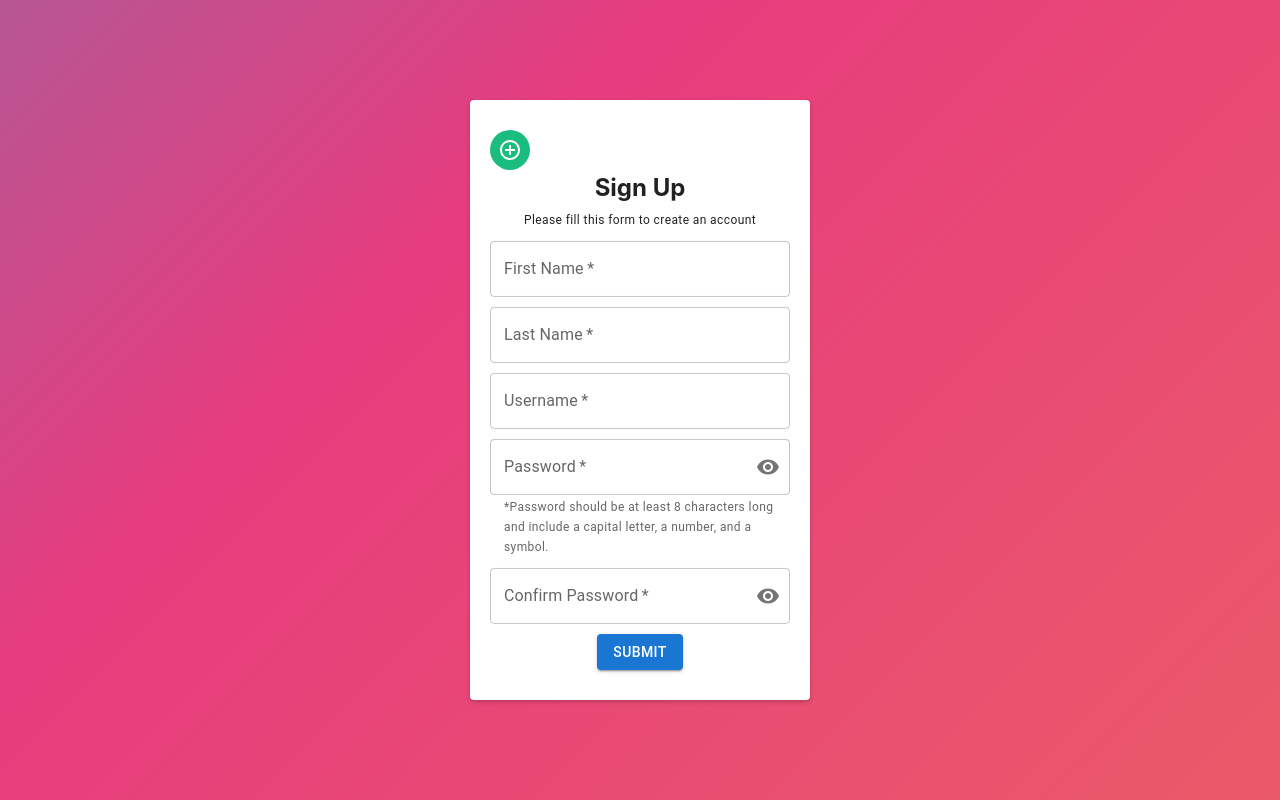
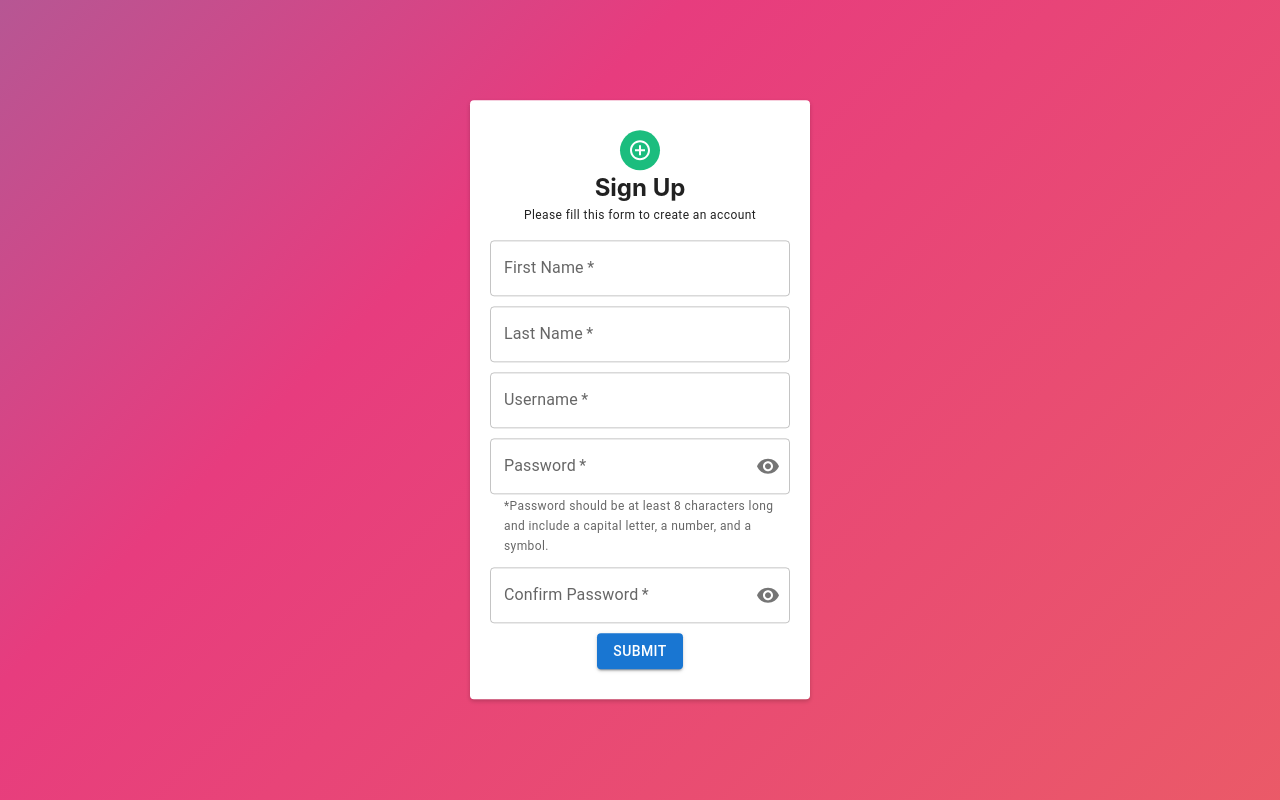
Before and after one commit to oslabs-beta/indiK8or, a React (Vite) app: page /login/signupRequest in a window 1280 px wide. Built offline with nearby package versions, Linux system fonts and the light colour scheme.

Commit message:
css issues fixed

```diff
--- a/src/App.tsx
+++ b/src/App.tsx
@@ -5,8 +5,6 @@ import LoginPage from './pages/LoginPage';
 import SignupPage from './pages/SignupPage';
 import HomePage from './pages/HomePage';
 import WelcomePage from './pages/WelcomePage';
-import { Provider } from "react-redux"
-import { store } from './store'
 
 function App(): ReactElement {
   return (
--- a/src/css/Login.scss
+++ b/src/css/Login.scss
@@ -54,3 +54,10 @@ position: fixed !important;
 bottom: 10px !important;
 left: 10px !important;
 }
+
+.signIn {
+  display: flex;
+  justify-content: center;
+  align-items: center;
+  flex-direction: column !important;
+}
--- a/src/css/Signup.scss
+++ b/src/css/Signup.scss
@@ -1,4 +1,4 @@
-@import 'Variables.scss';
+  @import 'Variables.scss';
 
   body .signup-back {
     background: $gradient;
@@ -30,7 +30,7 @@
     transform: translate(-50%, -50%); /* Move the element back by half of its width and height */
   }
 
-  .signup-avatar {
+  #signup-avatar {
     /* Add styles for the Avatar component */
     background-color: #1bbd7e !important;
   }
@@ -44,3 +44,10 @@
     /* Add styles for the Grid component */
     margin-top: 10px !important;
   }
+
+  .signup-head {
+      display: flex;
+      justify-content: center;
+      align-items: center;
+      flex-direction: column !important;
+  }
--- a/src/css/Variables.scss
+++ b/src/css/Variables.scss
@@ -1,4 +1,4 @@
 $gradient: linear-gradient(-45deg, #ee7752, #e73c7e, #23a6d5, #23d5ab);
 $gradSize: 400% 400%;
 $gradAnimation: gradient 15s ease infinite;
-$gradHeight: 100vh
+$gradHeight: 100vh;
--- a/src/css/Welcome.scss
+++ b/src/css/Welcome.scss
@@ -11,7 +11,7 @@ body,
 .logo {
   position: relative !important;
   padding-bottom: 0 !important;
-  right: 21% !important;
+  right: 5% !important;
   top: 5% !important;
   height: 200px !important;
 }
@@ -81,7 +81,7 @@ body,
   background: $gradient;
   background-size: $gradSize;
   animation: $gradAnimation;
-  height: 120%;
+  height: 120vh;
 }
 
 @keyframes gradient {
@@ -95,3 +95,10 @@ body,
     background-position: 0% 50%;
   }
 }
+
+.welcome-container {
+  display: flex !important;
+  justify-content: flex-start !important;
+  align-items: flex-start !important;
+  flex-direction: column !important;
+}
--- a/src/pages/LoginPage.tsx
+++ b/src/pages/LoginPage.tsx
@@ -70,7 +70,7 @@ const LoginPage = (): ReactElement => {
       justifyContent="center"
     >
       <Paper className="login-paper">
-        <Grid>
+        <Grid className='signIn'>
           <Avatar className="login-avatar">
             <LoginIcon />
           </Avatar>
--- a/src/pages/SignupPage.tsx
+++ b/src/pages/SignupPage.tsx
@@ -128,8 +128,8 @@ const SignupPage = (): ReactElement => {
     <div className='signup-back'>
     <Grid container className="signup-grid" alignItems="center" justifyContent="center">
     <Paper className='signup-paper'>
-        <Grid>
-            <Avatar className='signup-avatar'>
+        <Grid className='signup-head'>
+            <Avatar id='signup-avatar'>
                 <AddCircleOutlineOutlinedIcon />
             </Avatar >
             <h2 className='signup-heading'> Sign Up</h2>
--- a/src/pages/WelcomePage.tsx
+++ b/src/pages/WelcomePage.tsx
@@ -35,8 +35,8 @@ const WelcomePage = () => {
 
   return (
     <div id="back">
-      <img className="logo" src={logo}></img>
       <Container className="welcome-container">
+        <img className="logo" src={logo}></img>
         <h1 className="intro-heading">
           Introducing indiK8or: Simplify and Visualize Your Kubernetes
           Environment
```
